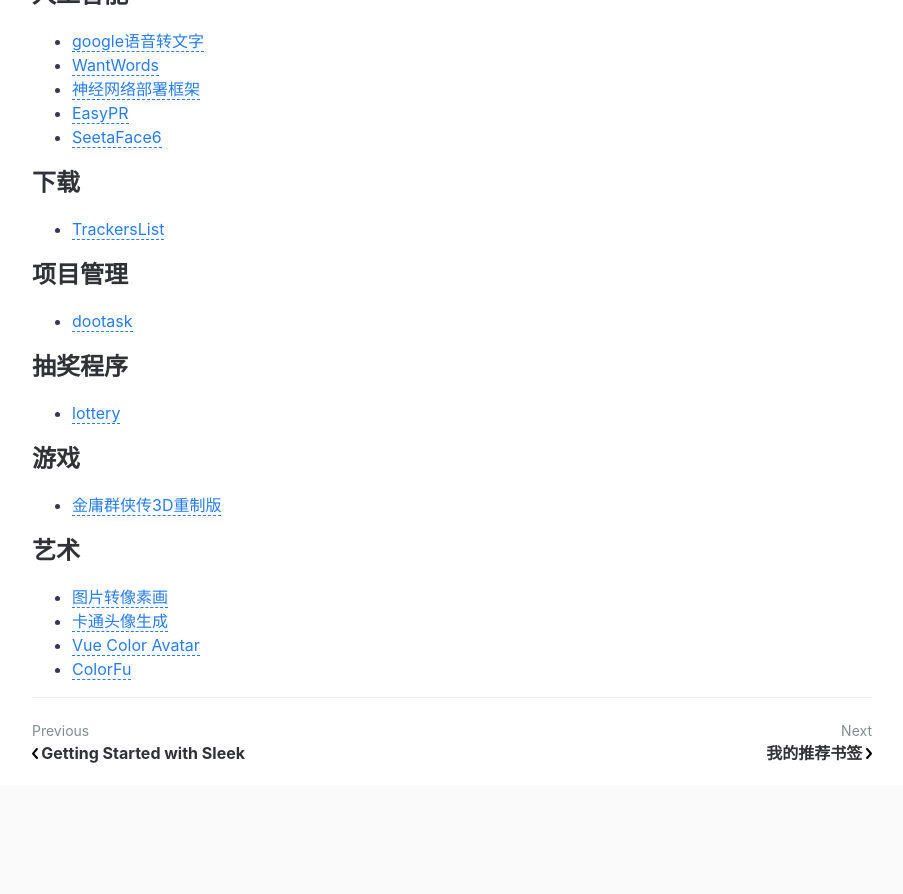
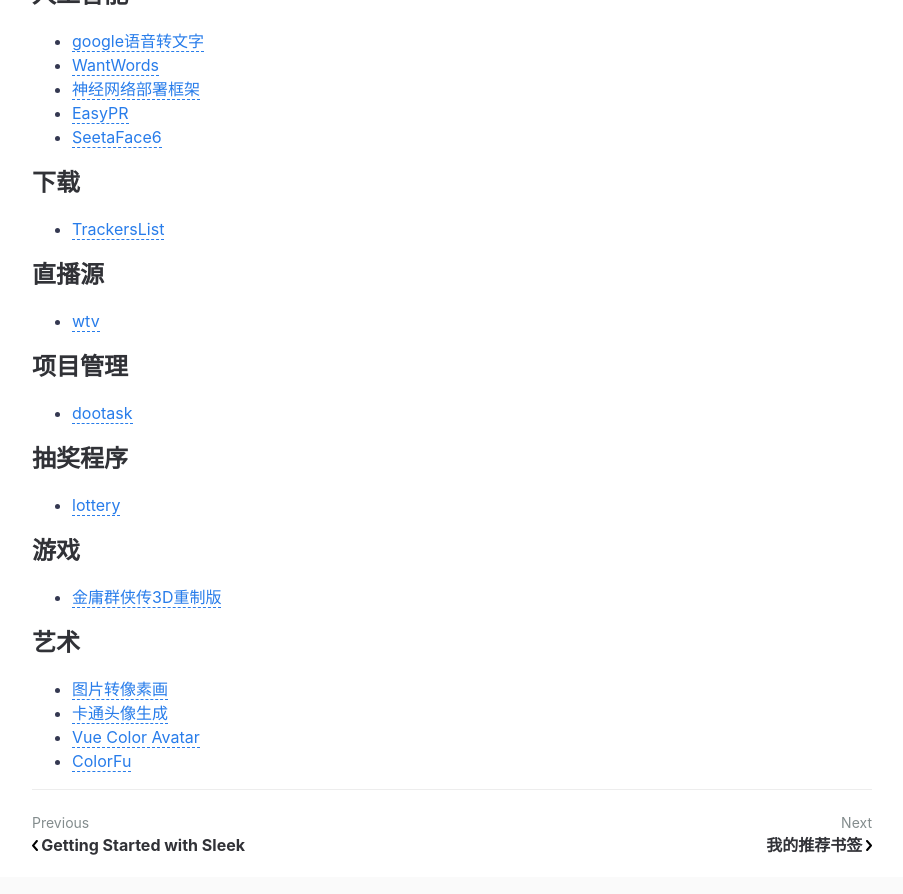
Before and after one commit to liushaofeng89/blog, a Jekyll site: the page built from _posts/2021-12-02-github-recommend.md, in a window 1280 px wide and 900 px high, scrolled down 1339 px. Shown: the top 894 px of the window, without its empty margins (188-1091 px from the left). Built offline with Jekyll 4.4.1, drawn with Linux system fonts in a browser that asks for light colours; comment, search, counter and statistics services are not loaded.

Commit message:
Update 2021-12-02-github-recommend.md
更新直播视频源

```diff
--- a/_posts/2021-12-02-github-recommend.md
+++ b/_posts/2021-12-02-github-recommend.md
@@ -39,6 +39,9 @@
 ## 下载
   * [TrackersList](https://github.com/XIU2/TrackersListCollection)
 
+## 直播源
+  * [wtv](https://github.com/biancangming/wtv)
+
 ## 项目管理
   * [dootask](https://github.com/kuaifan/dootask)
 
```
